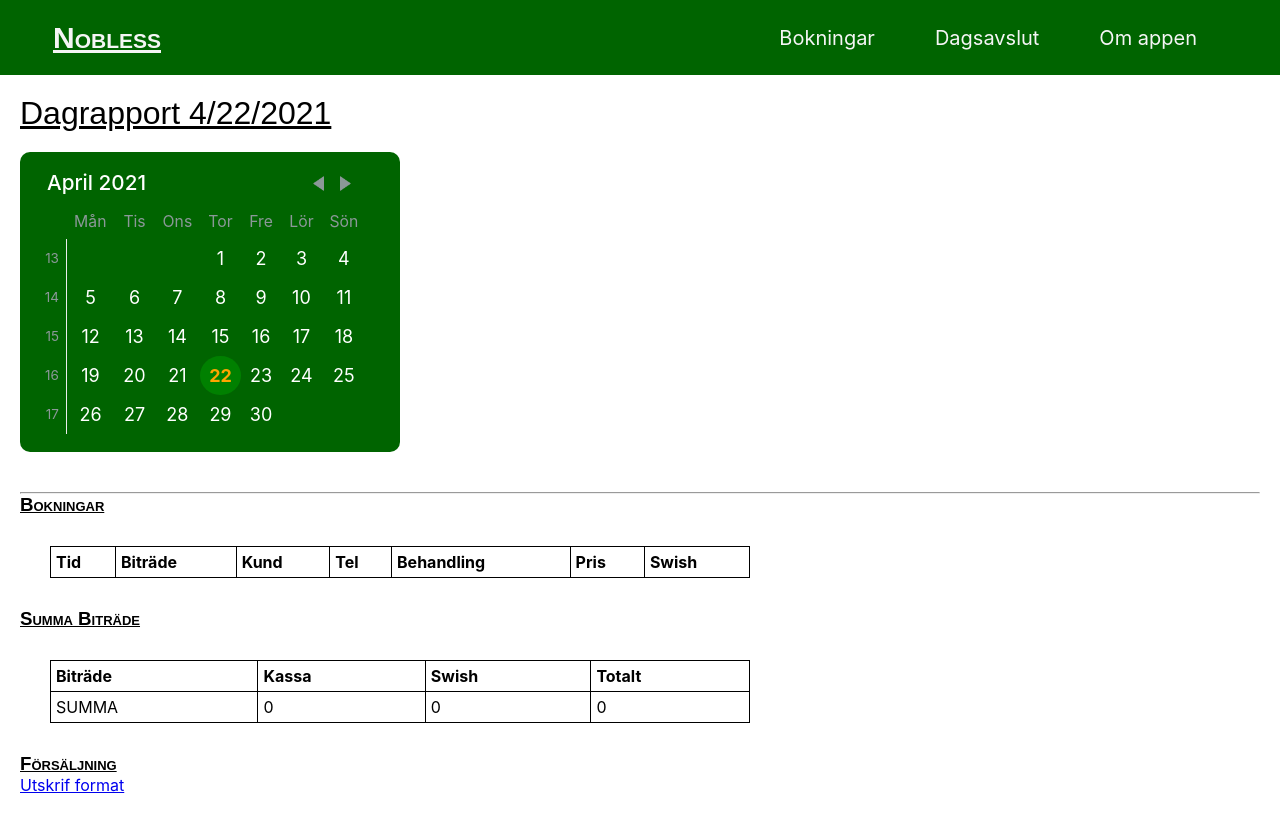
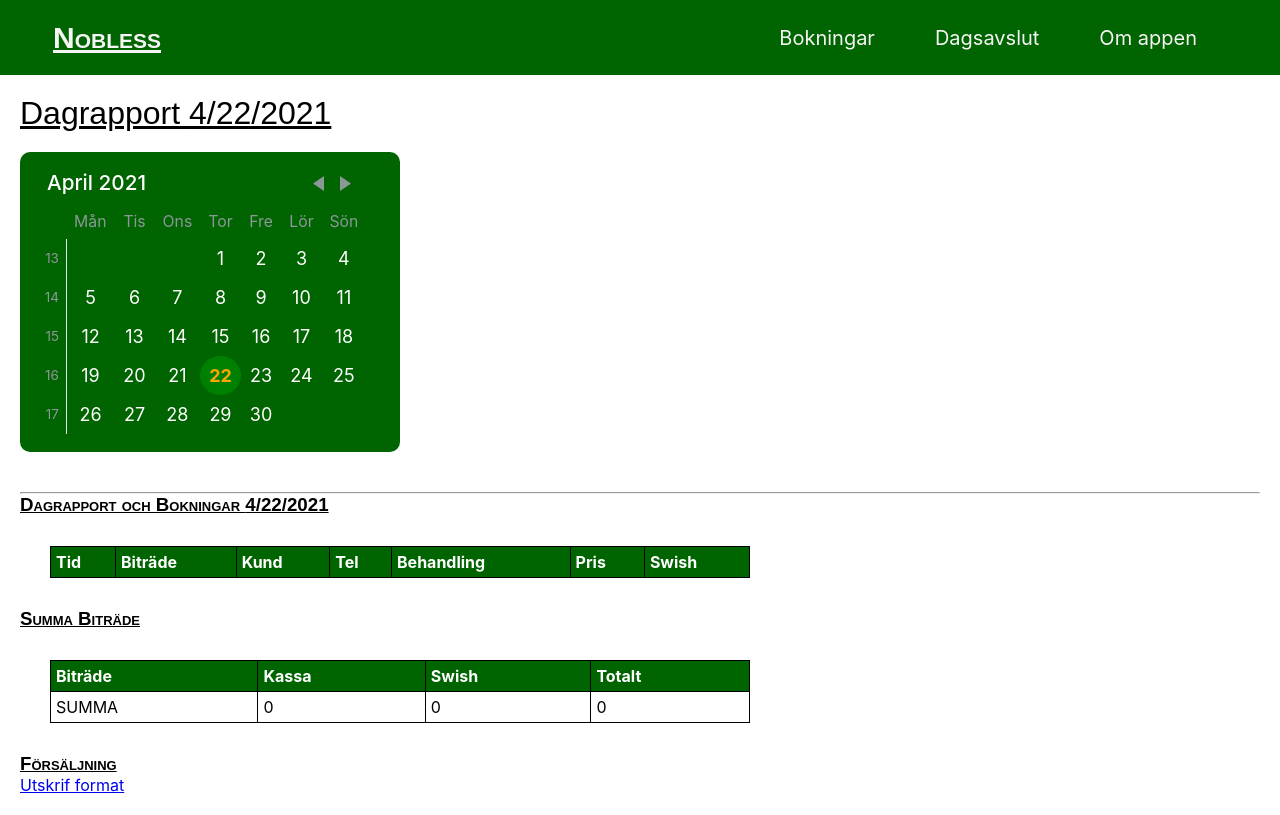
Before and after one commit to jelu000/bokingcomponent, a React (Create React App) app: page /dagsavslut in a window 1280 px wide. Built offline with nearby package versions, Linux system fonts and the light colour scheme.

Commit message:
Klar med thead färg i alla tabeller!

```diff
--- a/src/components/JlBokingComp.css
+++ b/src/components/JlBokingComp.css
@@ -42,6 +42,11 @@ hr{
   margin-top: 40px;
 }
 
+thead{
+  background-color: darkgreen;
+  color: white;
+}
+
 #idpris{
 
 }
--- a/src/components/dagsavslut/DagensKunderTable.js
+++ b/src/components/dagsavslut/DagensKunderTable.js
@@ -9,6 +9,54 @@ export default function DagensKunderTable(props) {
     //Sorterar
       //let bokingsarray = bokingsarray_prop.sort( compareTime );
       let bokingsarray = props.bokingsarray_prop;
+
+
+
+      //Sorterar bokningar på tid
+      function compareTime(boking_a, boking_b){
+
+        let t_array_time1 = boking_a.t_time.split(":");
+        let bokingtime1 = new Date().setHours(Number(t_array_time1[0]), t_array_time1[1], 0, 0);
+
+        let t_array_time2 = boking_b.t_time.split(":");
+        let bokingtime2 = new Date().setHours(Number(t_array_time2[0]), t_array_time2[1], 0, 0);
+
+        if (bokingtime1 < bokingtime2){
+          //console.log(boking_a.t_time + "<" + boking_b.t_time);
+          return -1;
+        }
+
+        if (bokingtime1 > bokingtime2){
+          //console.log(">");
+          return 1;
+        }
+        return 0;
+      }
+
+      //Sorterar
+      bokingsarray.sort( compareTime );
+
+      //Sorterar på assistentnamn
+
+      bokingsarray.sort( (element_a, element_b) => {
+        let ea = element_a.t_assistent.toLowerCase();
+        let eb = element_b.t_assistent.toLowerCase();
+
+
+        if (ea < eb){
+          return -1;
+        }
+        if (ea > eb){
+          return 1;
+        }
+        return 0;
+      });
+
+
+
+
+      //console.log(`---------------------------------------`);
+      //console.log(`Sort2: ${JSON.stringify(bokingsarray)}`);
 
       //console.log("Sorterad!: " + JSON.stringify(bokingsarray));
       //onClick={this.bokingTableRowClick}
--- a/src/components/dagsavslut/Dagsavslut.js
+++ b/src/components/dagsavslut/Dagsavslut.js
@@ -69,7 +69,7 @@ Initate LocalStorage
 
         });
 
-        console.log(`Dagsavslut clickDagEvent(): ${t_dag} `)
+        //console.log(`Dagsavslut clickDagEvent(): ${t_dag} `)
 
 
     }//end of clickDagEvent()--------------------------------------------------------------------
@@ -99,7 +99,7 @@ Initate LocalStorage
 
             { /*t_dagenskundertable*/ }
             <hr/>
-            <h3>Bokningar </h3>
+            <h3>Dagrapport och Bokningar {this.state.selectedDay} </h3>
             <DagensKunderTable  bokingsarray_prop={ this.state.bokingsarray } />
             <h3>Summa Biträde </h3>
             <SummeringTable bokingsarray_prop={ this.state.bokingsarray } />
--- a/src/components/dagsavslut/SummeringTable.js
+++ b/src/components/dagsavslut/SummeringTable.js
@@ -15,7 +15,7 @@ function SummeringTable(props) {
 
 //forEach()To greate array for unic Assistent-------------------------------------------------------------------------
     uniquenames.forEach( (t_name, i) => {
-        console.log(`for: ${i}  : ${t_name}`);
+        //console.log(`for: ${i}  : ${t_name}`);
 
 
         let sammanlagt_pris = 0;
@@ -23,7 +23,7 @@ function SummeringTable(props) {
         let sammanlagt_kontant = 0;
         //let sammandragarray = [];
 
-        let t_object= new Object;
+        let t_object= {};
 
         bokkningsarray.forEach( (bok_obj, i) => {
 
@@ -74,7 +74,7 @@ function SummeringTable(props) {
 
 
         });
-        console.log(`createRow`);
+        //console.log(`createRow`);
         let t_object = {
             assistent: "SUMMA",
             sammanlagt_pris: totalt,
```
